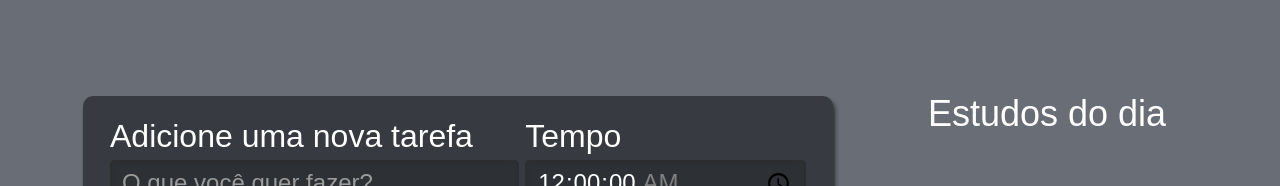
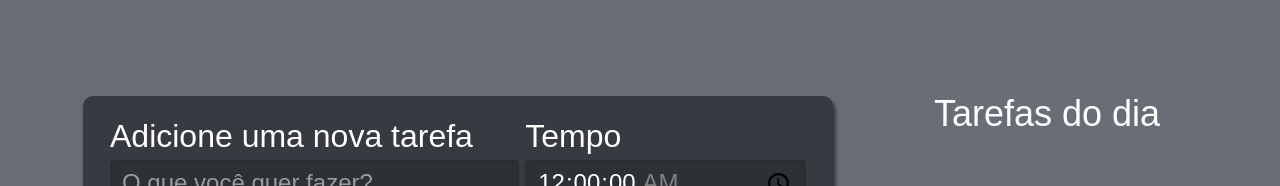
Before and after one commit to GabrielRHL/do-task, a React (Create React App) app: page / in a window 1280 px wide. Shown: the top 186 px of the page. Built offline with nearby package versions, Linux system fonts and the light colour scheme; the HTML template or start-up script is replaced by a standard one.

Commit message:
refatorando codigo

```diff
--- a/src/components/List/index.tsx
+++ b/src/components/List/index.tsx
@@ -11,7 +11,7 @@ interface Props {
 function List({ tasks, selectTask }: Props) {
     return (
         <aside className={style.tasksList}>
-            <h2>Estudos do dia</h2>
+            <h2>Tarefas do dia</h2>
             <ul>
                 {tasks.map((task) => (
                     <Item selectTask={selectTask} key={task.id} {...task}/>
```
